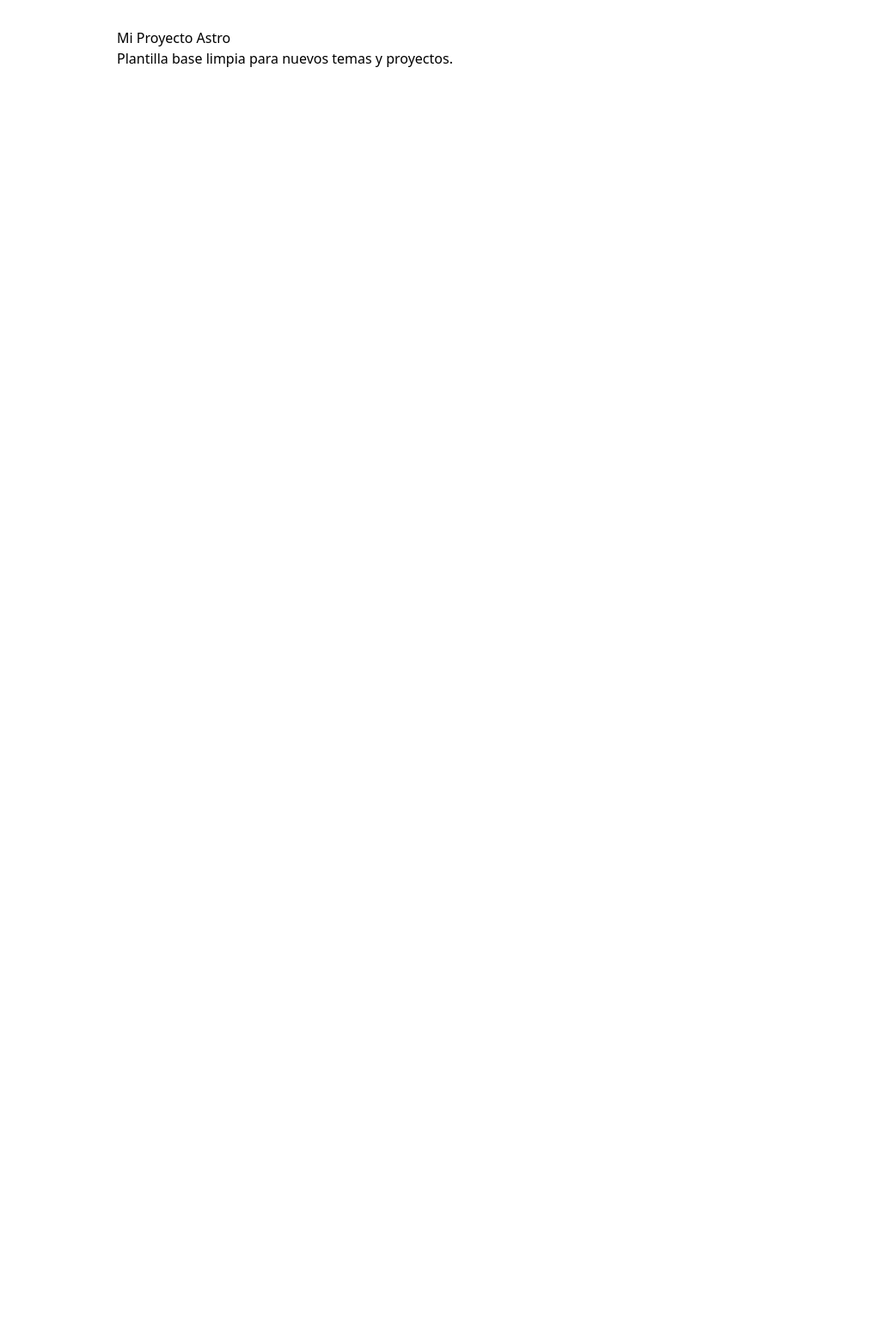
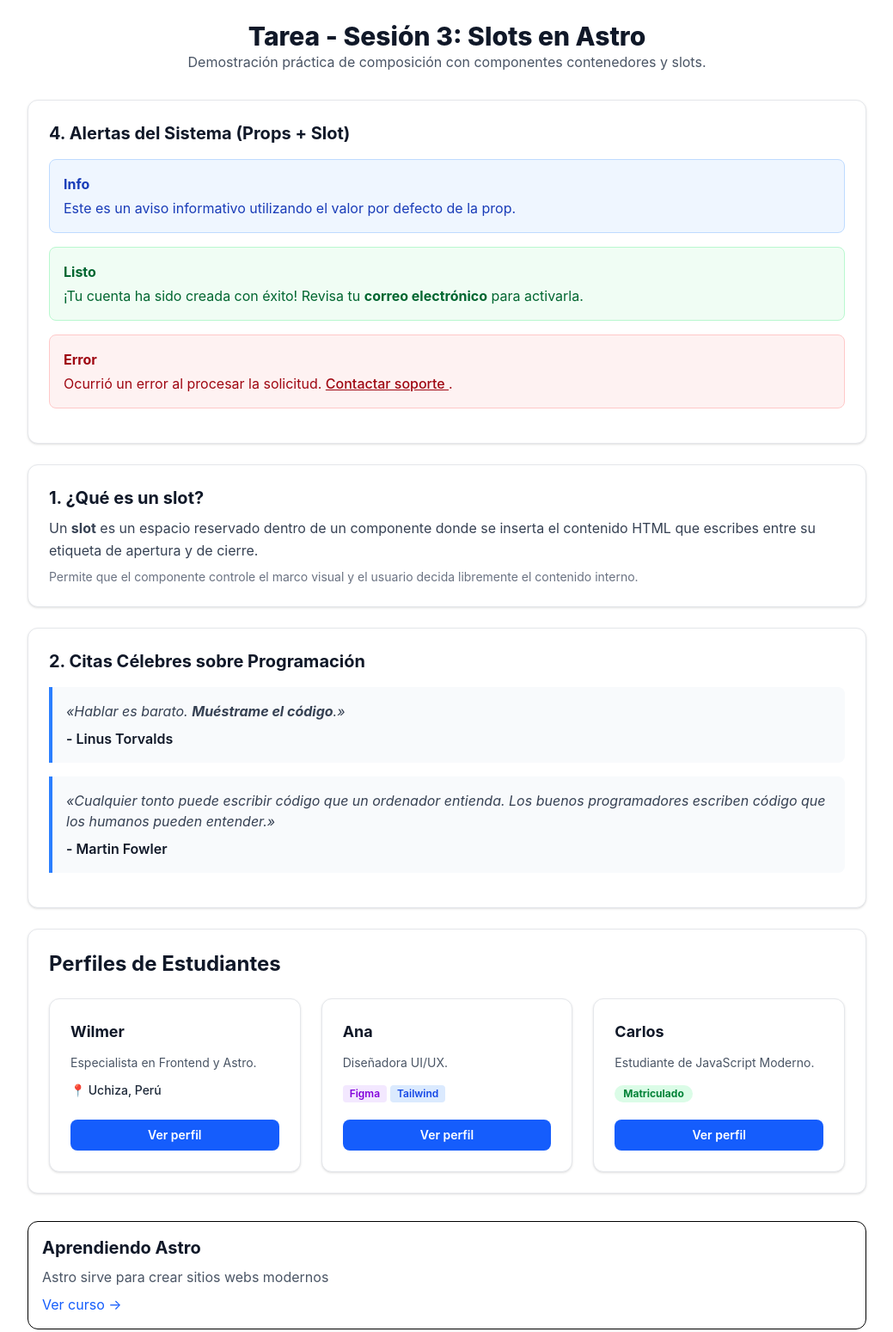
Before and after one commit to wigsdev/astro-first, an Astro site: page / in a window 1280 px wide. Shown: the whole page at 86% size, without its empty margins (120-1159 px from the left). Before the commit the page ends 832 px from the top, so only its background shows below. Built offline with nearby package versions, Linux system fonts and the light colour scheme; Astro itself is replaced by a stand-in of ours.

Commit message:
feat(pages): integrar demostración de ejercicios de Slots en página principal

```diff
--- a/src/pages/index.astro
+++ b/src/pages/index.astro
@@ -1,19 +1,141 @@
 ---
 import Layout from "../layouts/Layout.astro";
+import Card from "../components/Card.astro";
+import Perfil from "../components/Perfil.astro";
+import Cita from "../components/Cita.astro";
+import Seccion from "../components/Seccion.astro";
+import Alerta from "../components/Alerta.astro";
 ---
 
 <Layout>
-  <main>
-    <h1>Mi Proyecto Astro</h1>
-    <p>Plantilla base limpia para nuevos temas y proyectos.</p>
+  <main class="mx-auto max-w-5xl p-6 font-sans">
+    <header class="mb-8 text-center">
+      <h1 class="text-3xl font-extrabold text-gray-900">
+        Tarea - Sesión 3: Slots en Astro
+      </h1>
+      <p class="text-gray-600">
+        Demostración práctica de composición con componentes contenedores y
+        slots.
+      </p>
+    </header>
+    <!-- Demostración del Ejercicio Resuelto: Alertas -->
+    <Seccion>
+      <h2 class="text-xl font-bold text-gray-900 mb-4">
+        4. Alertas del Sistema (Props + Slot)
+      </h2>
+
+      <!-- 1. Alerta por defecto (tipo info) -->
+      <Alerta>
+        <p>
+          Este es un aviso informativo utilizando el valor por defecto de la
+          prop.
+        </p>
+      </Alerta>
+
+      <!-- 2. Alerta de éxito con HTML enriquecido -->
+      <Alerta tipo="exito">
+        <p>
+          ¡Tu cuenta ha sido creada con éxito! Revisa tu{" "}
+          <strong>correo electrónico</strong> para activarla.
+        </p>
+      </Alerta>
+
+      <!-- 3. Alerta de error con enlace interno -->
+      <Alerta tipo="error">
+        <p>
+          Ocurrió un error al procesar la solicitud.
+          <a href="/ayuda" class="underline font-medium hover:text-red-950">
+            Contactar soporte
+          </a>
+          .
+        </p>
+      </Alerta>
+    </Seccion>
+    <!-- Bloque 1: Introducción a los slots -->
+    <Seccion>
+      <h2 class="text-xl font-bold text-gray-900 mb-2">1. ¿Qué es un slot?</h2>
+      <p class="text-gray-700 leading-relaxed">
+        Un <strong>slot</strong> es un espacio reservado dentro de un componente
+        donde se inserta el contenido HTML que escribes entre su etiqueta de
+        apertura y de cierre.
+      </p>
+      <p class="mt-2 text-sm text-gray-500">
+        Permite que el componente controle el marco visual y el usuario decida
+        libremente el contenido interno.
+      </p>
+    </Seccion>
+
+    <!-- BLOQUE 2: Bloque de Citas (Ejercicio 2) -->
+    <Seccion>
+      <h2 class="text-xl font-bold text-gray-900 mb-4">
+        2. Citas Célebres sobre Programación
+      </h2>
+      <!-- Primera Cita -->
+      <Cita autor="Linus Torvalds">
+        <p>
+          «Hablar es barato. <strong>Muéstrame el código</strong>.»
+        </p>
+      </Cita>
+      <!-- Segunda Cita -->
+      <Cita autor="Martin Fowler">
+        <p>
+          «Cualquier tonto puede escribir código que un ordenador entienda. Los
+          buenos programadores escriben código que los{" "}
+          <em>humanos pueden entender</em>.»
+        </p>
+      </Cita>
+    </Seccion>
+    <Seccion>
+      <h1 class="mb-6 text-2xl font-bold text-gray-900">
+        Perfiles de Estudiantes
+      </h1>
+
+      <div class="grid grid-cols-1 gap-6 sm:grid-cols-2 md:grid-cols-3">
+        <!-- Perfil 1: Párrafo con texto y ubicación -->
+        <Perfil>
+          <h2 class="text-lg font-bold text-gray-900">Wilmer</h2>
+          <p class="text-sm text-gray-600">Especialista en Frontend y Astro.</p>
+          <p class="text-sm font-medium text-gray-800">📍 Uchiza, Perú</p>
+        </Perfil>
+
+        <!-- Perfil 2: Lista de tecnologías -->
+        <Perfil>
+          <h2 class="text-lg font-bold text-gray-900">Ana</h2>
+          <p class="text-sm text-gray-600">Diseñadora UI/UX.</p>
+          <div class="flex flex-wrap gap-1 pt-1">
+            <span class="rounded bg-purple-100 px-2 py-0.5 text-xs font-semibold text-purple-700">
+              Figma
+            </span>
+            <span class="rounded bg-blue-100 px-2 py-0.5 text-xs font-semibold text-blue-700">
+              Tailwind
+            </span>
+          </div>
+        </Perfil>
+
+        <!-- Perfil 3: Estado de curso -->
+        <Perfil>
+          <h2 class="text-lg font-bold text-gray-900">Carlos</h2>
+          <p class="text-sm text-gray-600">Estudiante de JavaScript Moderno.</p>
+          <span class="inline-block rounded-full bg-green-100 px-2.5 py-0.5 text-xs font-bold text-green-700">
+            Matriculado
+          </span>
+        </Perfil>
+      </div>
+    </Seccion>
+
+    <div class="mt-8">
+      <Card>
+        <h2 class="text-xl font-bold text-gray-900">Aprendiendo Astro</h2>
+        <p class="mt-2 text-gray-600">
+          Astro sirve para crear sitios webs modernos
+        </p>
+        <a
+          href="/curso"
+          class="mt-2 inline-block text-blue-600 hover:underline"
+        >
+          Ver curso →
+        </a>
+      </Card>
+    </div>
   </main>
 </Layout>
-
-<style>
-  main {
-    max-width: 800px;
-    margin: 2rem auto;
-    padding: 0 1rem;
-    font-family: system-ui, -apple-system, BlinkMacSystemFont, "Segoe UI", Roboto, sans-serif;
-  }
-</style>
```
